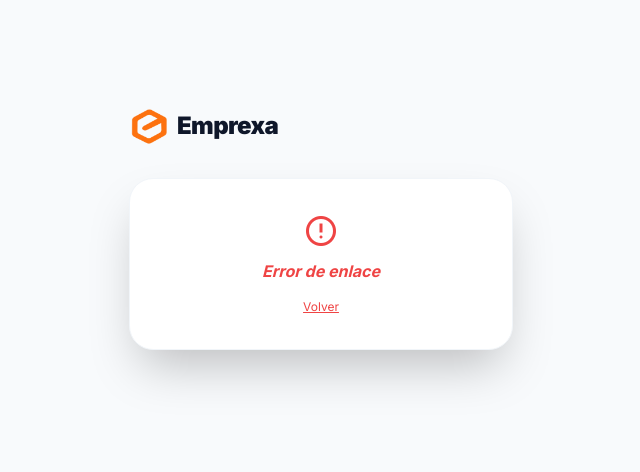
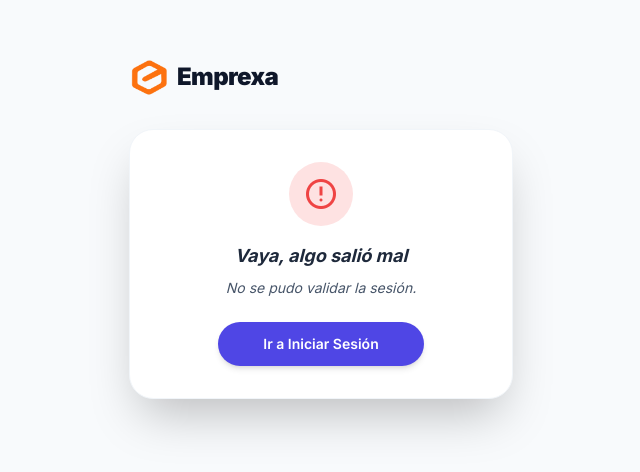
Before and after one commit to ecolaj/emprexa_new, a React (Vite) app: page /auth/callback in a window 1280 px wide. Shown: the part 172-644 px from the top of the page, without its empty margins (319-959 px from the left). Built offline with nearby package versions, Linux system fonts and the light colour scheme; no server answers.

Commit message:
Ajuste al inicio de sesion

```diff
--- a/components/AuthCallback.tsx
+++ b/components/AuthCallback.tsx
@@ -7,13 +7,33 @@ export const AuthCallback: React.FC = () => {
     const { refreshUserData } = useAuth();
     const [status, setStatus] = useState<'loading' | 'success' | 'error'>('loading');
     const [message, setMessage] = useState('Verificando credenciales...');
+    const [errorType, setErrorType] = useState<string | null>(null);
 
     useEffect(() => {
         const handleAuthCallback = async () => {
             try {
+                // 1. Revisar si la URL trae errores desde Supabase (como enlaces expirados)
+                const hashParams = new URLSearchParams(window.location.hash.substring(1));
+                const searchParams = new URLSearchParams(window.location.search);
+
+                const errorCode = hashParams.get('error_code') || searchParams.get('error_code');
+                const errorDesc = hashParams.get('error_description') || searchParams.get('error_description');
+
+                if (errorCode === 'otp_expired') {
+                    setStatus('error');
+                    setErrorType('otp_expired');
+                    setMessage('Por medidas de seguridad, los enlaces de acceso solo duran un tiempo limitado y el tuyo ha caducado.');
+                    return; // Terminamos aquí
+                } else if (errorCode) {
+                    setStatus('error');
+                    const errorMessage = errorDesc ? decodeURIComponent(errorDesc).replace(/\+/g, ' ') : 'Hubo un error al verificar tu enlace.';
+                    setMessage(`Error: ${errorMessage}`);
+                    return;
+                }
+
                 console.log('🔐 [AuthCallback] Iniciando procesamiento...');
 
-                // 1. Obtener sesión de Supabase
+                // 2. Obtener sesión de Supabase
                 const { data: { session }, error } = await supabase.auth.getSession();
 
                 if (error) throw error;
@@ -86,10 +106,41 @@ export const AuthCallback: React.FC = () => {
                             </div>
                         )}
                         {status === 'error' && (
-                            <div className="text-red-500">
-                                <span className="material-symbols-outlined text-4xl mb-2">error</span>
-                                <p className="font-bold">Error de enlace</p>
-                                <button onClick={() => window.location.href = '/'} className="mt-4 text-xs underline">Volver</button>
+                            <div className="flex flex-col items-center">
+                                {errorType === 'otp_expired' ? (
+                                    <>
+                                        <div className="bg-orange-100 text-orange-500 w-16 h-16 rounded-full flex items-center justify-center mb-4">
+                                            <span className="material-symbols-outlined text-4xl">hourglass_empty</span>
+                                        </div>
+                                        <h2 className="text-xl font-bold text-slate-800 mb-2">¡Tu enlace expiró!</h2>
+                                        <p className="text-sm text-slate-600 mb-6 px-2 leading-relaxed">
+                                            {message}
+                                            <br /><br />
+                                            <span className="font-medium text-slate-800">¡Pero no te preocupes!</span> Es muy fácil solucionarlo. Solo haz clic en el botón de abajo para ir a <strong>Iniciar Sesión</strong>, escribe de nuevo tu correo y así te enviaremos un enlace nuevo.
+                                        </p>
+                                        <button
+                                            onClick={() => window.location.href = '/'}
+                                            className="w-full py-3 bg-indigo-600 text-white rounded-full text-sm font-semibold hover:bg-indigo-700 transition shadow-lg hover:shadow-indigo-500/30 flex items-center justify-center gap-2"
+                                        >
+                                            <span className="material-symbols-outlined text-sm">login</span>
+                                            Ir a Iniciar Sesión
+                                        </button>
+                                    </>
+                                ) : (
+                                    <>
+                                        <div className="bg-red-100 text-red-500 w-16 h-16 rounded-full flex items-center justify-center mb-4">
+                                            <span className="material-symbols-outlined text-4xl">error</span>
+                                        </div>
+                                        <p className="text-lg font-bold text-slate-800 mb-2">Vaya, algo salió mal</p>
+                                        <p className="text-sm text-slate-600 mb-6 px-2">{message}</p>
+                                        <button
+                                            onClick={() => window.location.href = '/'}
+                                            className="w-full py-3 bg-indigo-600 text-white rounded-full text-sm font-semibold hover:bg-indigo-700 transition shadow-md"
+                                        >
+                                            Ir a Iniciar Sesión
+                                        </button>
+                                    </>
+                                )}
                             </div>
                         )}
                     </div>
```
